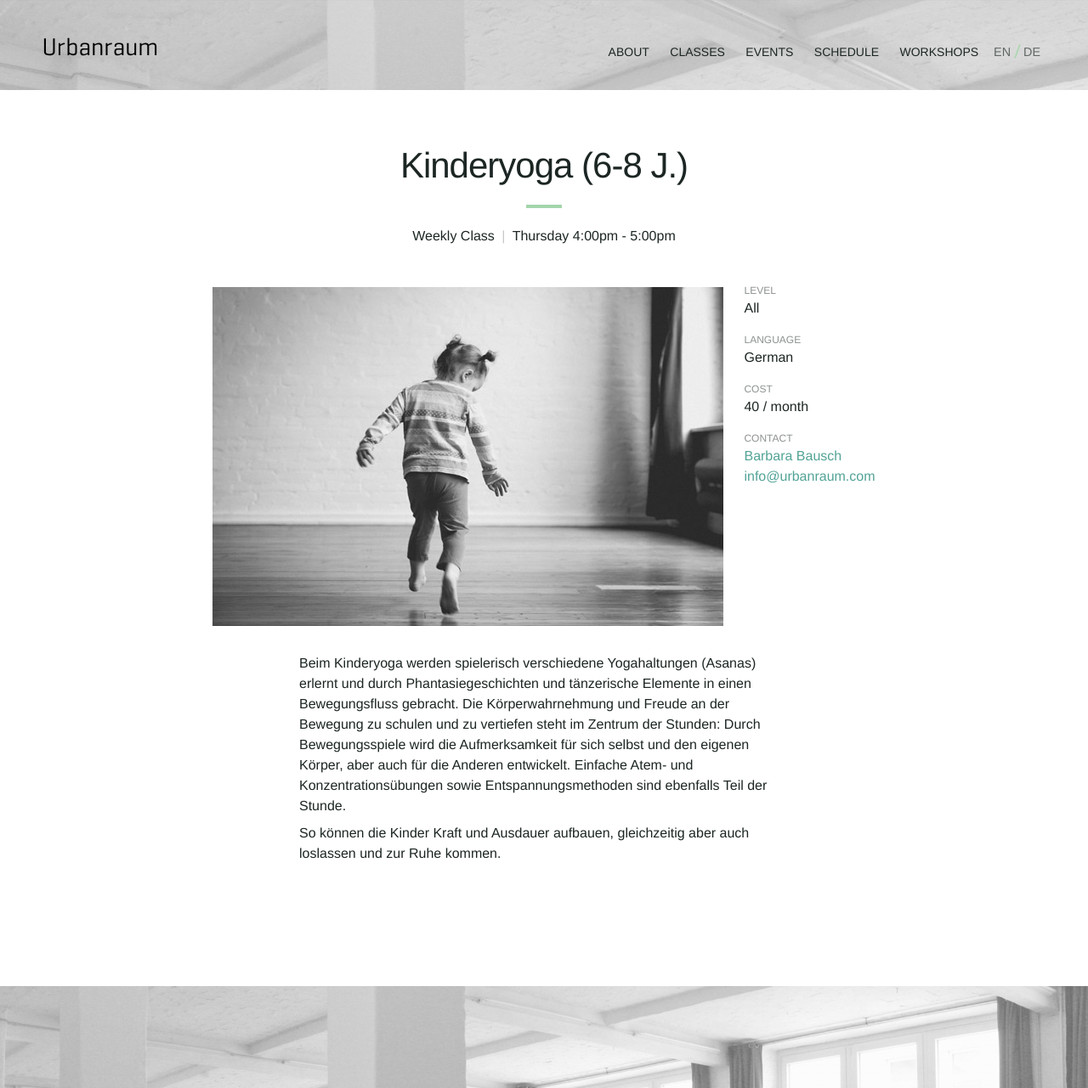
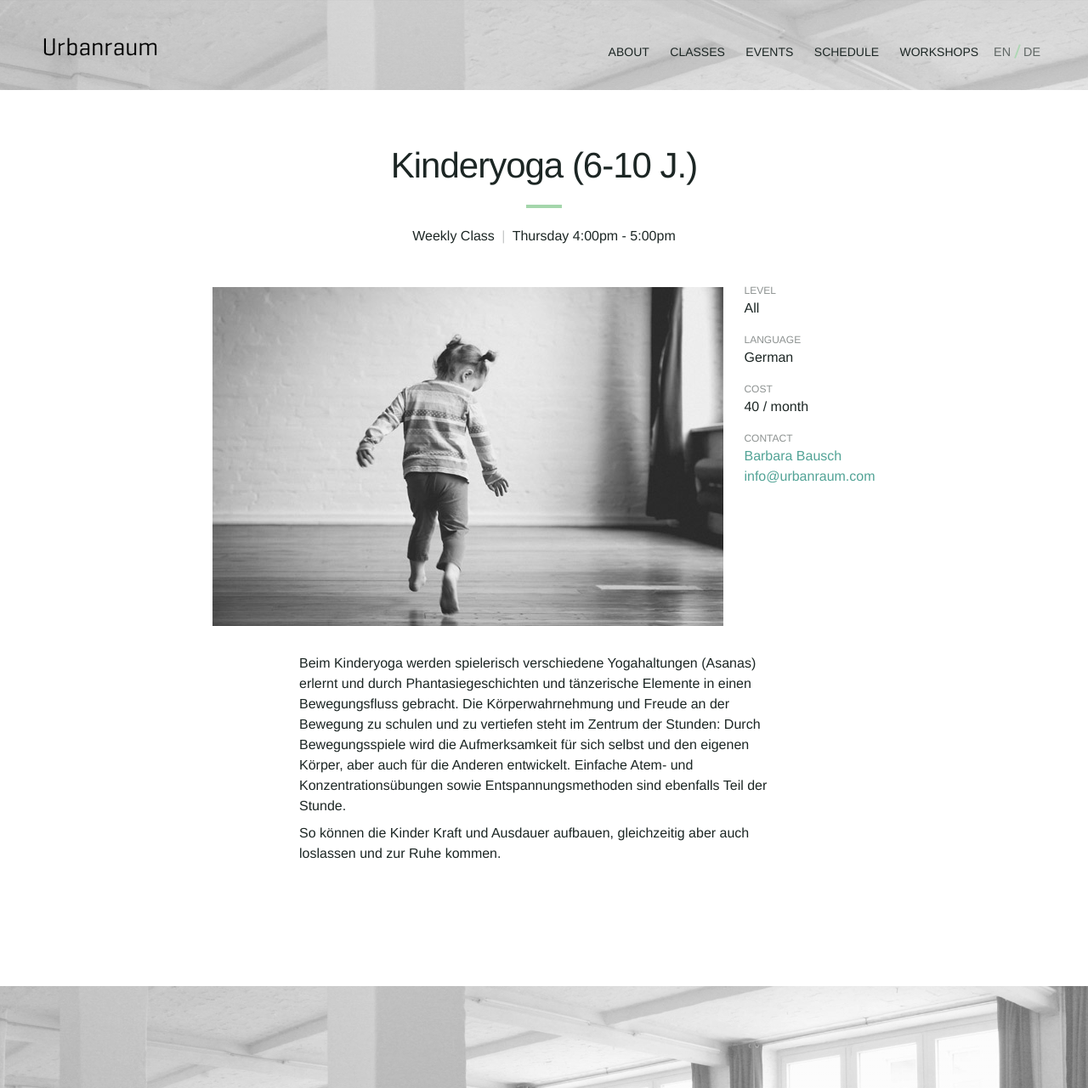
Before and after one commit to Kriesse/urbanraum, a Jekyll site: the page built from _classes/kinderyoga-6-10.md, in a window 1280 px wide. Shown: the whole page at 85% size. Built offline with Jekyll 4.4.1, drawn with Linux system fonts in a browser that asks for light colours; nearby versions of some CDN libraries.

Commit message:
Update and rename kinderyoga-6-8.md to kinderyoga-6-10.md

```diff
--- a/_classes/kinderyoga-6-8.md
+++ b/_classes/kinderyoga-6-10.md
@@ -7,8 +7,8 @@ schedule:
     end: "5:00pm"
 image: "class-kinderyoga.jpg"
 
-title_en: "Kinderyoga (6-8 J.)"
-title_de: "Kinderyoga (6-8 J.)"
+title_en: "Kinderyoga (6-10 J.)"
+title_de: "Kinderyoga (6-10 J.)"
 
 type_en: "Weekly Class"
 type_de: "Wöchentlicher Kurs"
```
